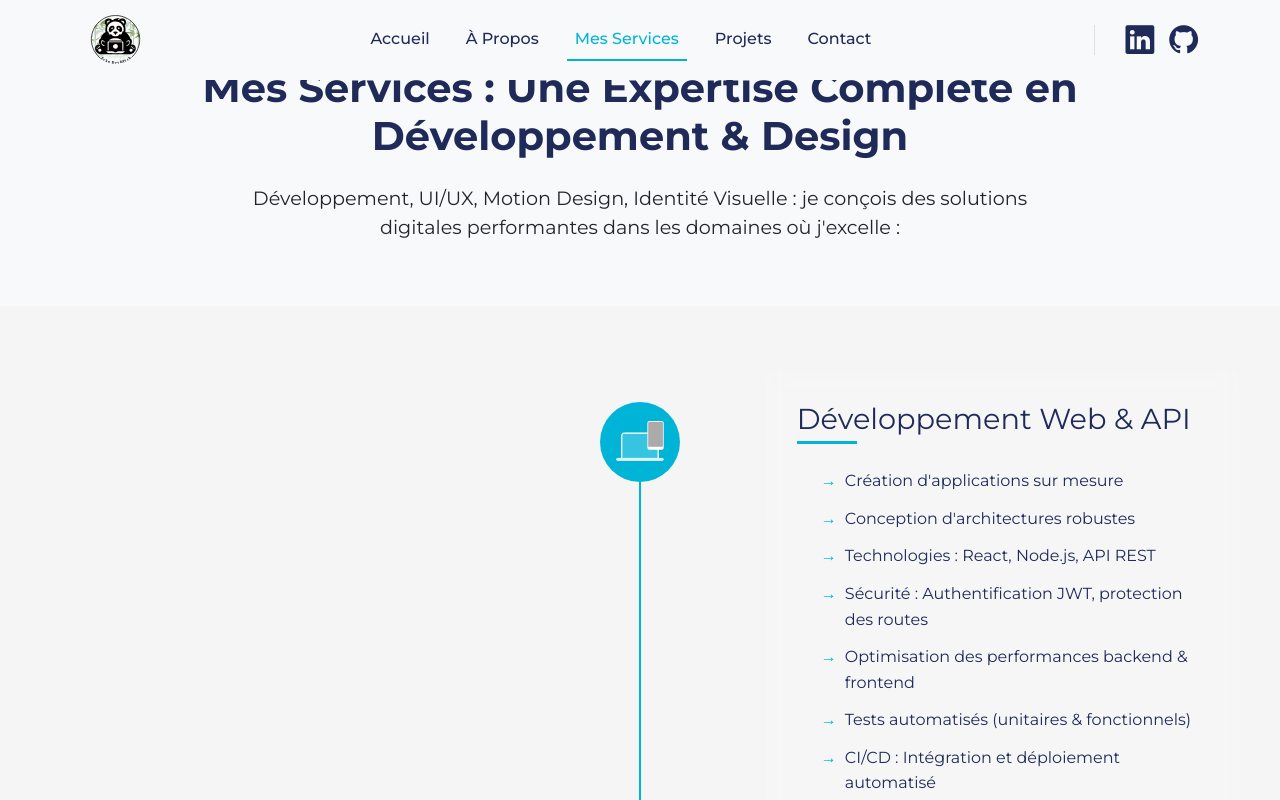
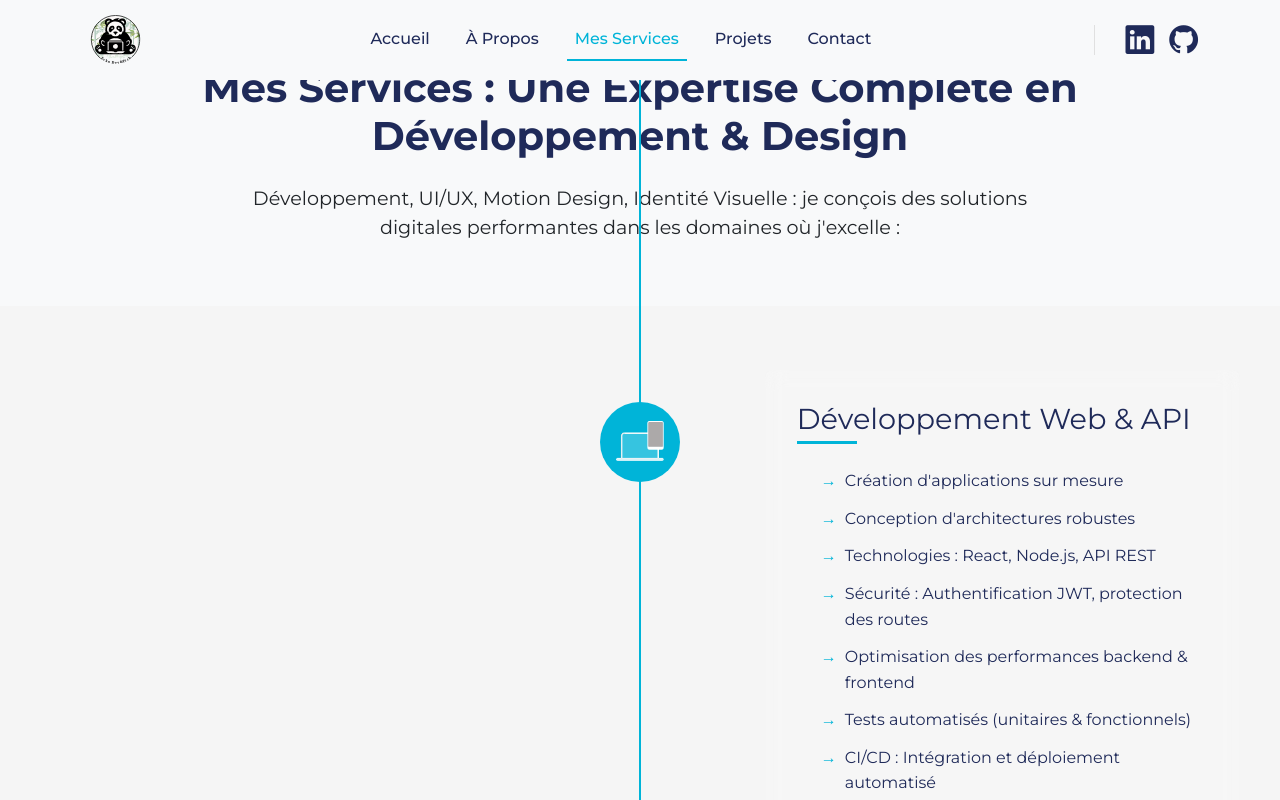
Before and after one commit to FaridBenjomaa/portfolio, a React (Create React App) app: page /services in a window 1280 px wide. Shown: the top 800 px of the page. Built offline with nearby package versions, Linux system fonts and the light colour scheme.

Commit message:
Modifications Mes Services

```diff
--- a/src/css/Services.css
+++ b/src/css/Services.css
@@ -411,13 +411,13 @@
 
 .services-container {
   width: 100%;
-  overflow-x: hidden;
+  overflow: hidden;
   position: relative; /* Important pour contenir la ligne verticale */
 }
 
 /* Correction de la position de la ligne bleue verticale */
 .global-vertical-line {
-  position: absolute;
+  position: fixed;
   left: 50%; /* Default position for larger screens */
   top: 10%;
   bottom: 10%;
```
